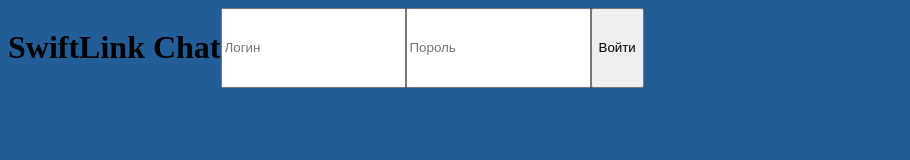
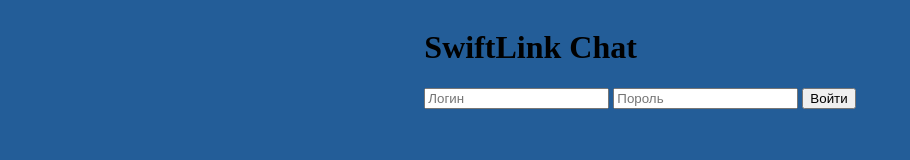
Before and after one commit to AoT-Eren-Yeager/SwiftLink-Project, a website: page login.html in a window 1280 px wide. Shown: the whole page, without its empty margins (0-910 px from the left). Drawn offline with Linux system fonts and the light colour scheme.

Commit message:
Fix layout and styles

```diff
--- a/style.css
+++ b/style.css
@@ -1,8 +1,6 @@
 body {
     background-color: rgb(35, 93, 152);
+    display: flex;
+    justify-content: center;
+    align-items: center;
 }
-
-.login-box {
-    display: flex;
-
-}
```
